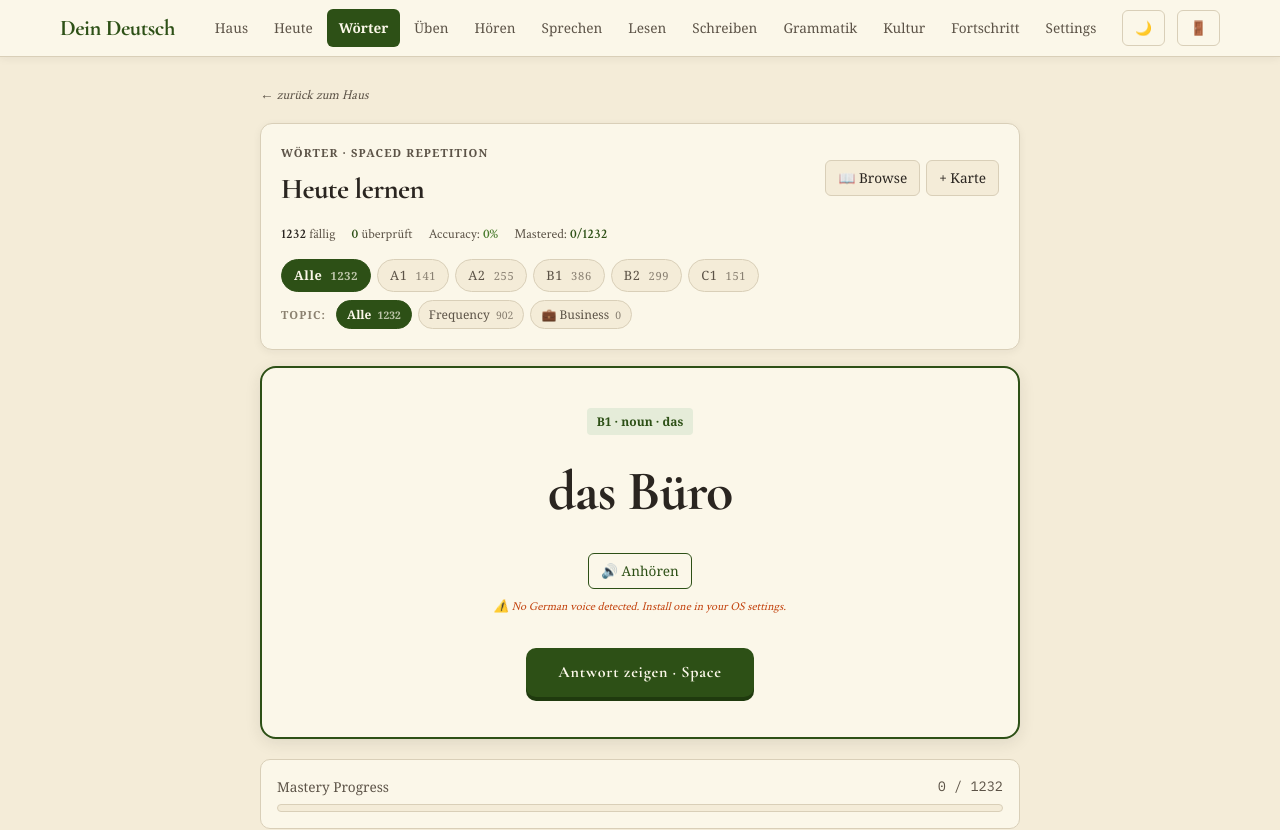
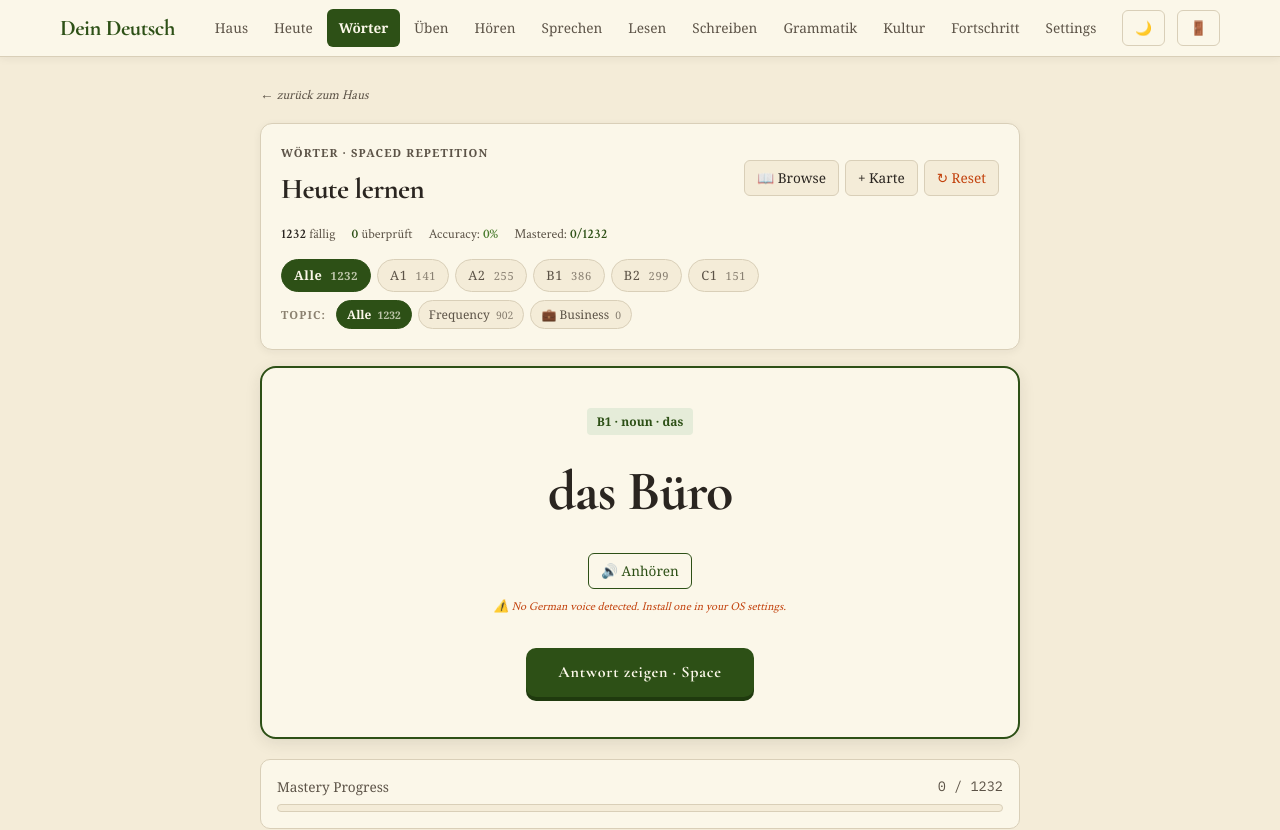
Before and after one commit to jlai-ttr/dein-deutsch, a Next.js app: page /woerter in a window 1280 px wide. Shown: the top 830 px of the page. Built offline with nearby package versions, Linux system fonts and the light colour scheme; a web font is replaced by a local one.

Commit message:
feat(woerter): add Reset button to clear localStorage and re-fetch from Sheet

```diff
--- a/app/woerter/page.tsx
+++ b/app/woerter/page.tsx
@@ -1508,6 +1508,17 @@ export default function WoerterPage() {
             }}>
               + Karte
             </button>
+            <button onClick={() => {
+              if (confirm('Reset all local data? This will clear your study progress and re-fetch vocab from Sheet.')) {
+                localStorage.removeItem(STORAGE_KEY);
+                location.reload();
+              }
+            }} style={{
+              padding: '6px 12px', background: t.bg, color: t.warning,
+              border: '1px solid ' + t.border, borderRadius: 6, cursor: 'pointer', fontSize: '0.85rem',
+            }} title="Clear localStorage and re-fetch vocab from Sheet">
+              ↻ Reset
+            </button>
           </div>
         </div>
 
```
